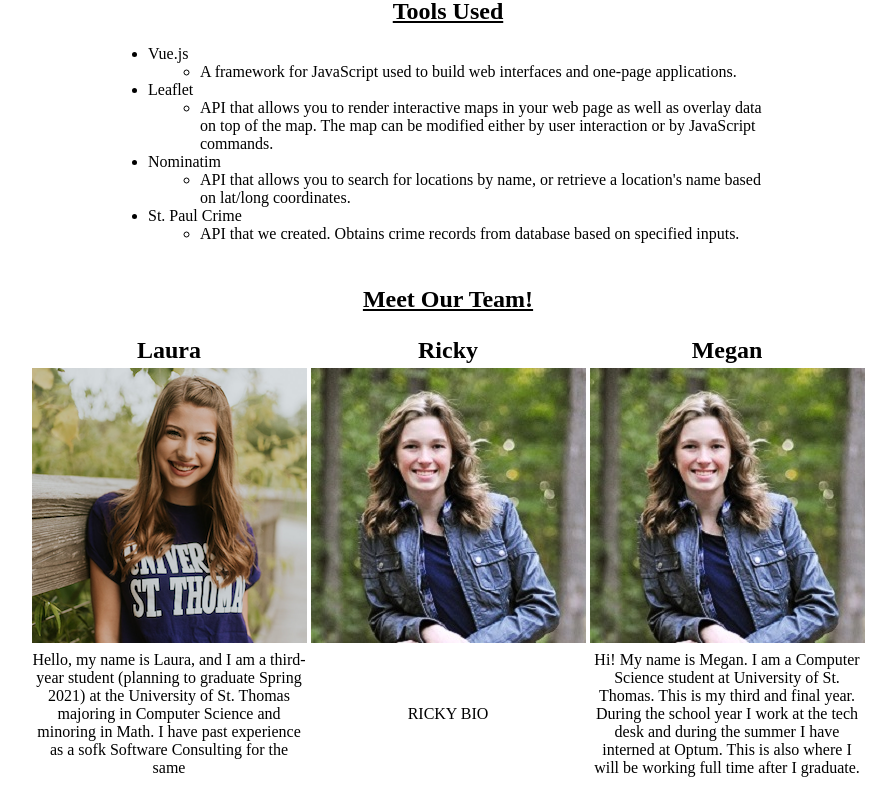
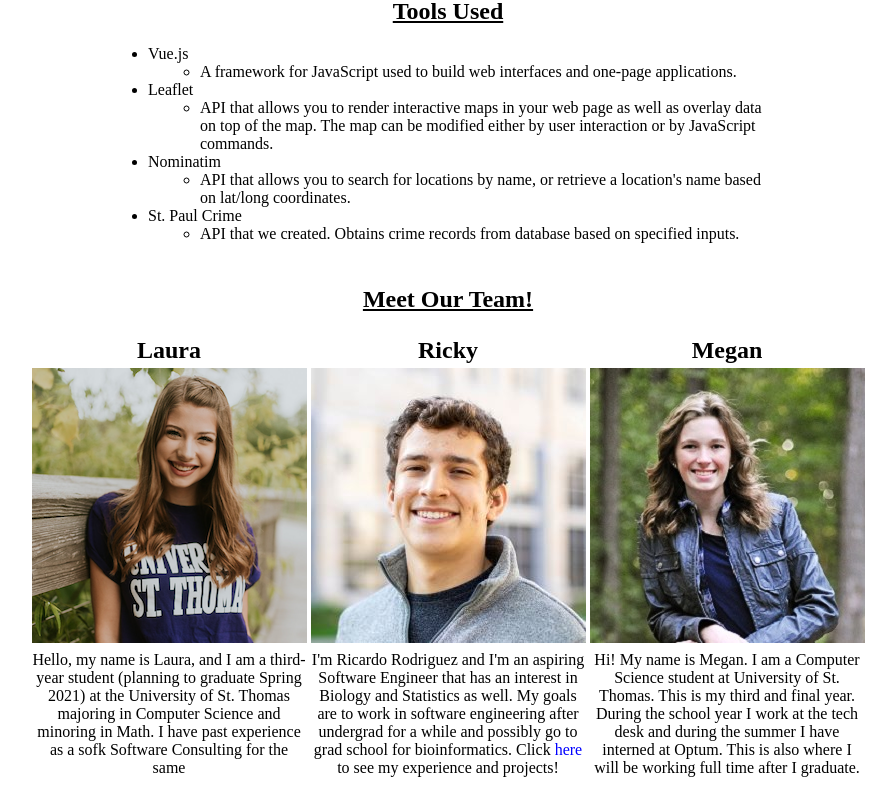
Before and after one commit to rodr9866/Project3_4-RESTandSPA, a website: page public/aboutProject.html in a window 1280 px wide. Shown: the part 788-1588 px from the top of the page, without its empty margins (192-1088 px from the left). Drawn offline with Linux system fonts and the light colour scheme.

Commit message:
ricky bio

```diff
--- a/public/aboutProject.html
+++ b/public/aboutProject.html
@@ -48,7 +48,7 @@
         <tr><th></th><td><h1 class=centerTitle>Meet Our Team!</h1></td><th></th></tr>
         <tr><td><h2>Laura</h2></td><td><h2>Ricky</h2></td><td><h2>Megan</h2></td></tr>
         <!-- Ricky - add in your picture and bio here!  size of pic should be 275px x 275px -->
-        <tr><td><img src="images/Laura.png" alt="Laura"></td><td><img src="images/Megan.jpg" alt="Ricky"></td><td><img src="images/Megan.jpg" alt="Megan"></td></tr>
-        <tr><td>Hello, my name is Laura, and I am a third-year student (planning to graduate Spring 2021) at the University of St. Thomas majoring in Computer Science and minoring in Math. I have past experience as a sofk Software Consulting for the same</td><td>RICKY BIO</td><td>Hi! My name is Megan.  I am a Computer Science student at University of St. Thomas.  This is my third and final year.  During the school year I work at the tech desk and during the summer I have interned at Optum.  This is also where I will be working full time after I graduate. </td></tr>
+        <tr><td><img src="images/Laura.png" alt="Laura"></td><td><img src="images/Ricky.jpeg" alt="Ricky"></td><td><img src="images/Megan.jpg" alt="Megan"></td></tr>
+        <tr><td>Hello, my name is Laura, and I am a third-year student (planning to graduate Spring 2021) at the University of St. Thomas majoring in Computer Science and minoring in Math. I have past experience as a sofk Software Consulting for the same</td><td>I'm Ricardo Rodriguez and I'm an aspiring Software Engineer that has an interest in Biology and Statistics as well. My goals are to work in software engineering after undergrad for a while and possibly go to grad school for bioinformatics. Click <a style="color: blue;"href="https://rodr9866.github.io/" target="_blank">here</a> to see my experience and projects!</td><td>Hi! My name is Megan.  I am a Computer Science student at University of St. Thomas.  This is my third and final year.  During the school year I work at the tech desk and during the summer I have interned at Optum.  This is also where I will be working full time after I graduate. </td></tr>
     </table>
 </body>
--- a/public/css/style.css
+++ b/public/css/style.css
@@ -12,7 +12,6 @@
     text-align: center;
     padding: 20px;
 }
-
 video {
     display: block;
     margin-left: auto;
```
Also changed, not shown: public/images/Ricky.jpeg (added).
